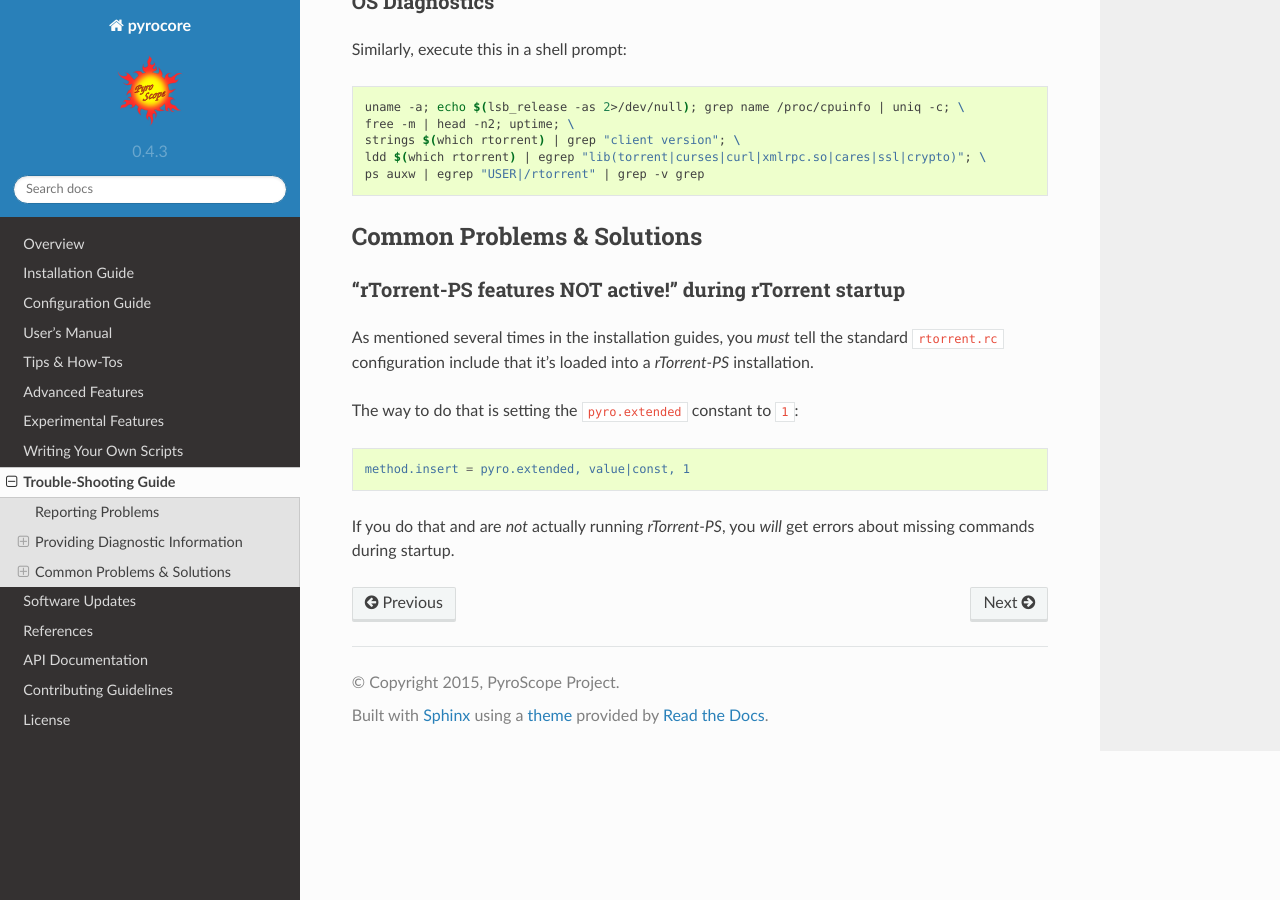
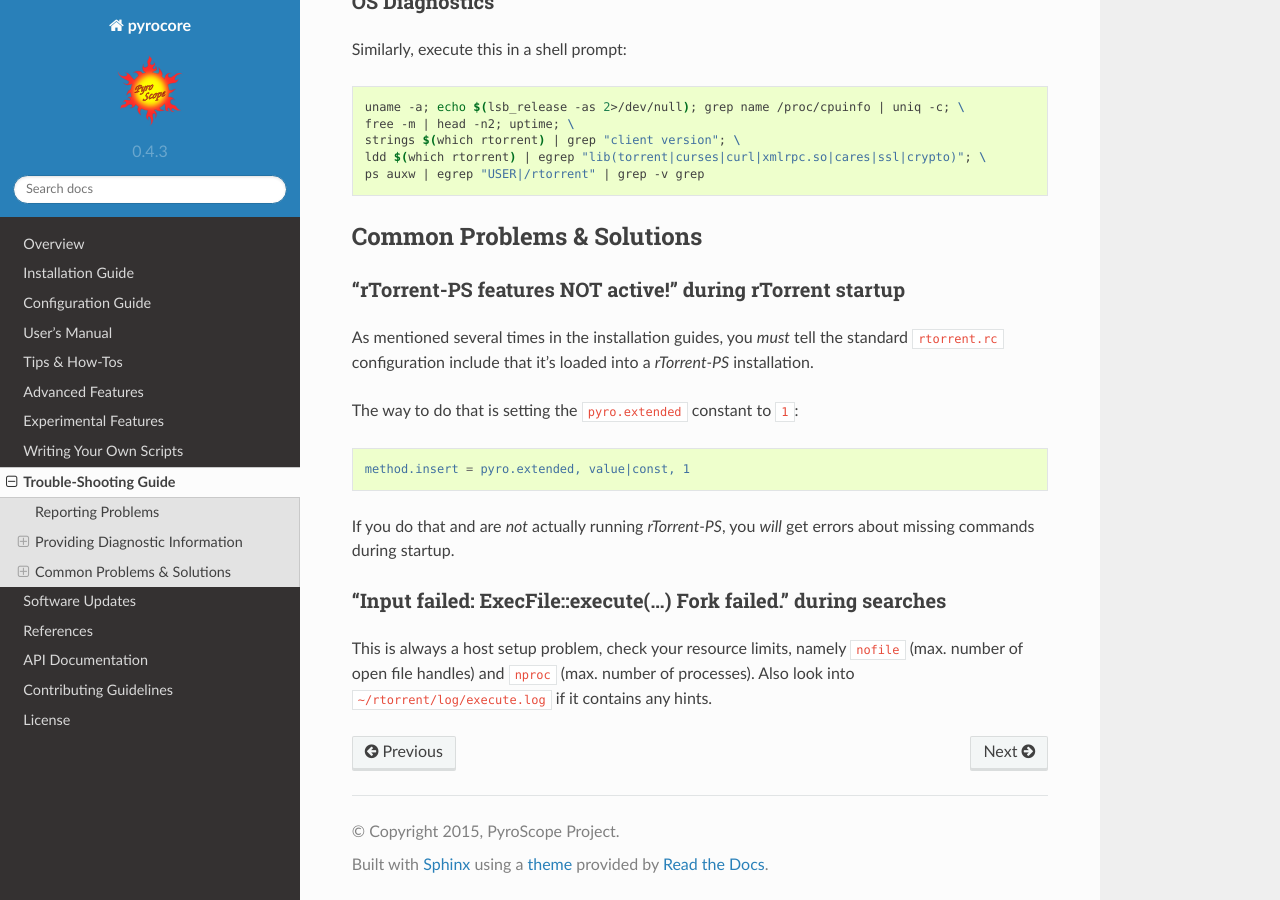
Before and after one commit to pyroscope/pyrocore, a Sphinx documentation site: the page built from docs/troubleshooting.rst, in a window 1280 px wide and 900 px high, scrolled down 1390 px. Built offline with Sphinx 7.4.7 and the Read the Docs theme 2.0.0, drawn with Linux system fonts in a browser that asks for light colours.

Commit message:
troubleshooting: check ulimits

```diff
--- a/docs/troubleshooting.rst
+++ b/docs/troubleshooting.rst
@@ -110,3 +110,12 @@ The way to do that is setting the ``pyro.extended`` constant to ``1``:
 
 If you do that and are *not* actually running *rTorrent-PS*,
 you *will* get errors about missing commands during startup.
+
+
+“Input failed: ExecFile::execute(...) Fork failed.” during searches
+^^^^^^^^^^^^^^^^^^^^^^^^^^^^^^^^^^^^^^^^^^^^^^^^^^^^^^^^^^^^^^^^^^^
+
+This is always a host setup problem, check your resource limits,
+namely ``nofile`` (max. number of open file handles)
+and ``nproc`` (max. number of processes).
+Also look into ``~/rtorrent/log/execute.log`` if it contains any hints.
```
